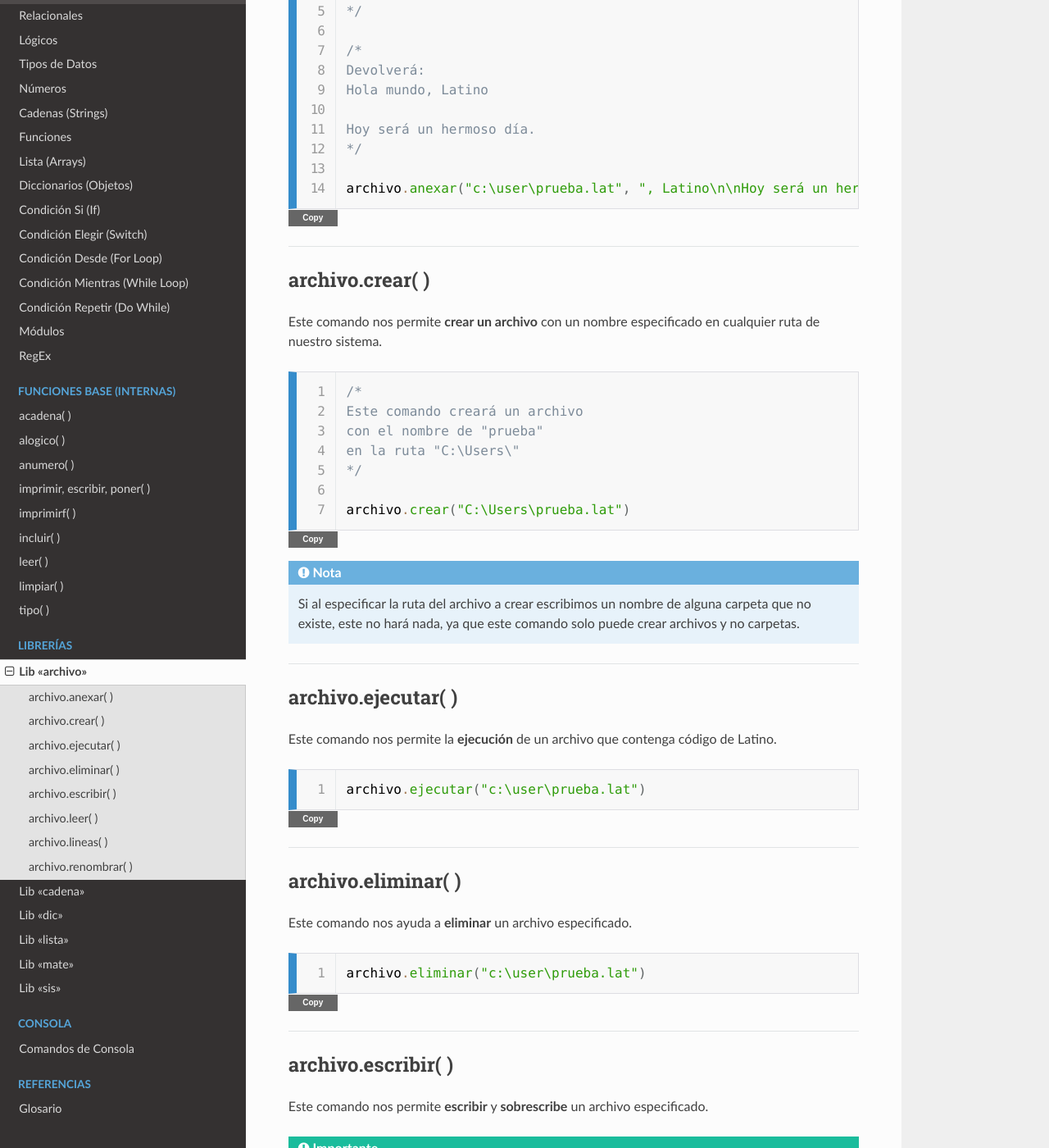
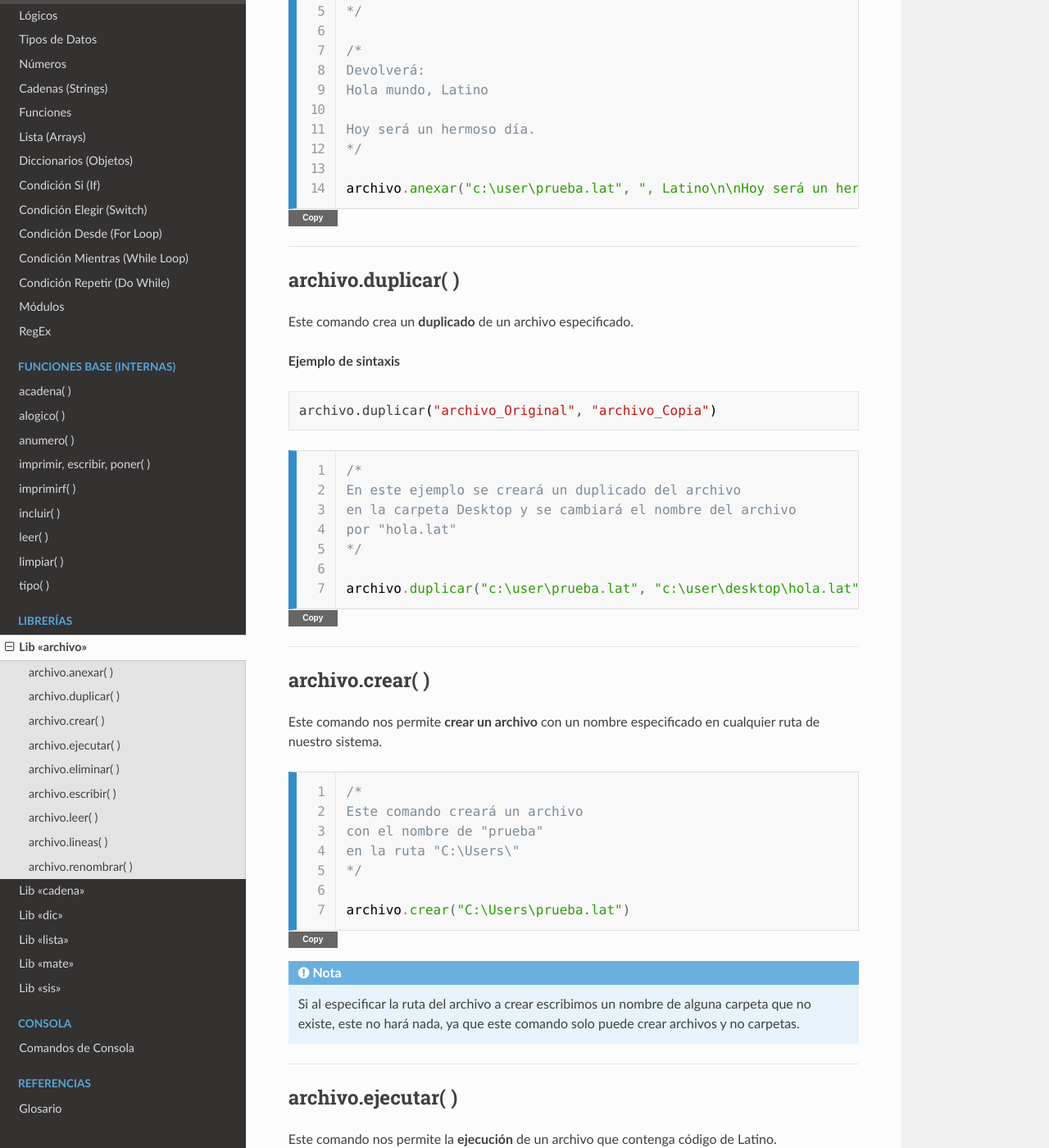
Before and after one commit to LatinoDocs/Manual-Latino, a Sphinx documentation site: the page built from docs/librerias/Archivo.rst, in a window 1280 px wide and 1400 px high, scrolled down 1048 px. Shown: the whole window at 82% size. Built offline with Sphinx 7.4.7 and the Read the Docs theme 2.0.0, drawn with Linux system fonts in a browser that asks for light colours; comment, search, counter and statistics services are not loaded; some of the changed text lies outside the part shown.

Commit message:
Se ha agregado el comando **archivo.duplicar()**

```diff
--- a/docs/librerias/Archivo.rst
+++ b/docs/librerias/Archivo.rst
@@ -25,7 +25,7 @@ El nombre de archivo o ruta del archivo deben ser escritas entre **comillas**.
 +----------------+------------+---------------------------------------------------------+
 | crear\( \)     | 1          | Crea un archivo con el nombre especificado              |
 +----------------+------------+---------------------------------------------------------+
-| duplicar\( \)  | 2          |                                                         |
+| duplicar\( \)  | 2          | Hace un duplicado del archivo especificado              |
 +----------------+------------+---------------------------------------------------------+
 | ejecutar\( \)  | 1          | Ejecuta el archivo especificado                         |
 +----------------+------------+---------------------------------------------------------+
@@ -63,29 +65,27 @@ A diferencia del comando **archivo.escribir\( \)** que sobrescribe los datos exi
 
    archivo.anexar("c:\user\prueba.lat", ", Latino\n\nHoy será un hermoso día.")</code></pre>
 
-.. ----
+----
 
-.. archivo.duplicar\( \)
-.. --------------------
-.. Copia en el archivo especificado la cadena(texto) que deseamos añadir.
+archivo.duplicar\( \)
+------------------------
+Este comando crea un **duplicado** de un archivo especificado.
 
-.. Los textos en el segundo argumento en el también podemos usar los :ref:`caracteres especiales <cCaracterEspLink>`.
+**Ejemplo de sintaxis**
 
-.. El primer argumento adminte rutas mas no el segundo argumento de este comando.
+.. code-block:: bash
 
-.. archivo.duplicar("c:\user\archivo1.lat", "archivo2.lat")
-.. //El comando no coincide con su funcion.
-..    //Este comando pega al final del archivo la segunda cadena del comando.
+    archivo.duplicar("archivo_Original", "archivo_Copia")
 
+.. raw:: html
 
-.. .. raw:: html
+   <pre><code class="language-latino line-numbers">/*
+   En este ejemplo se creará un duplicado del archivo
+   en la carpeta Desktop y se cambiará el nombre del archivo
+   por "hola.lat"
+   */
 
-..    <pre><code class="language-latino line-numbers"></code></pre>
-
-.. el comando "poner" es el comando "duplicar"
-
-.. +----------------+------------+---------------------------------------------------------+
-.. | poner\( \)     | 2          | Sobrescribe el archivo con el texto especificado        |
+   archivo.duplicar("c:\user\prueba.lat", "c:\user\desktop\hola.lat")</code></pre>
 
 ----
 
```
Also changed, not shown: other parts of docs/librerias/Archivo.rst (+7 -3 lines).
